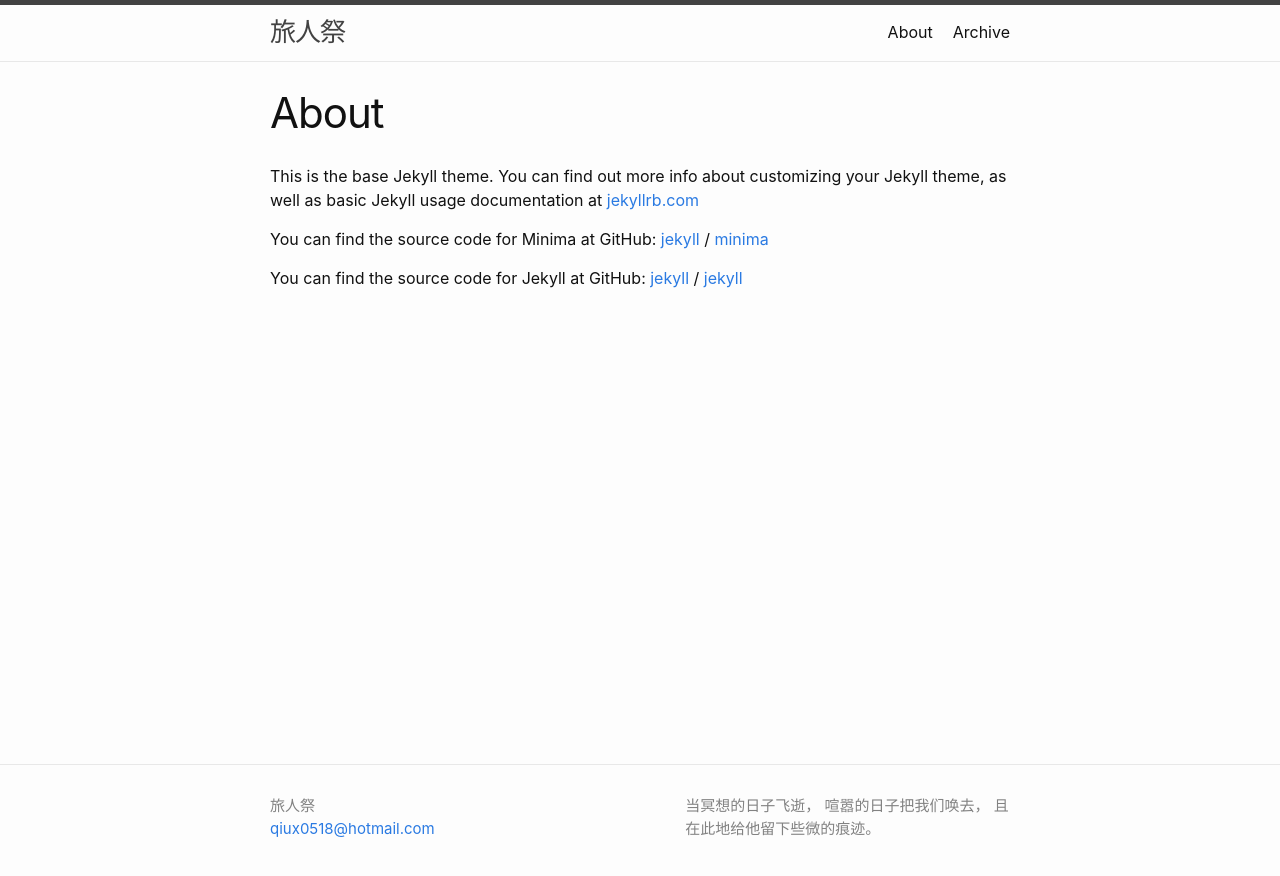
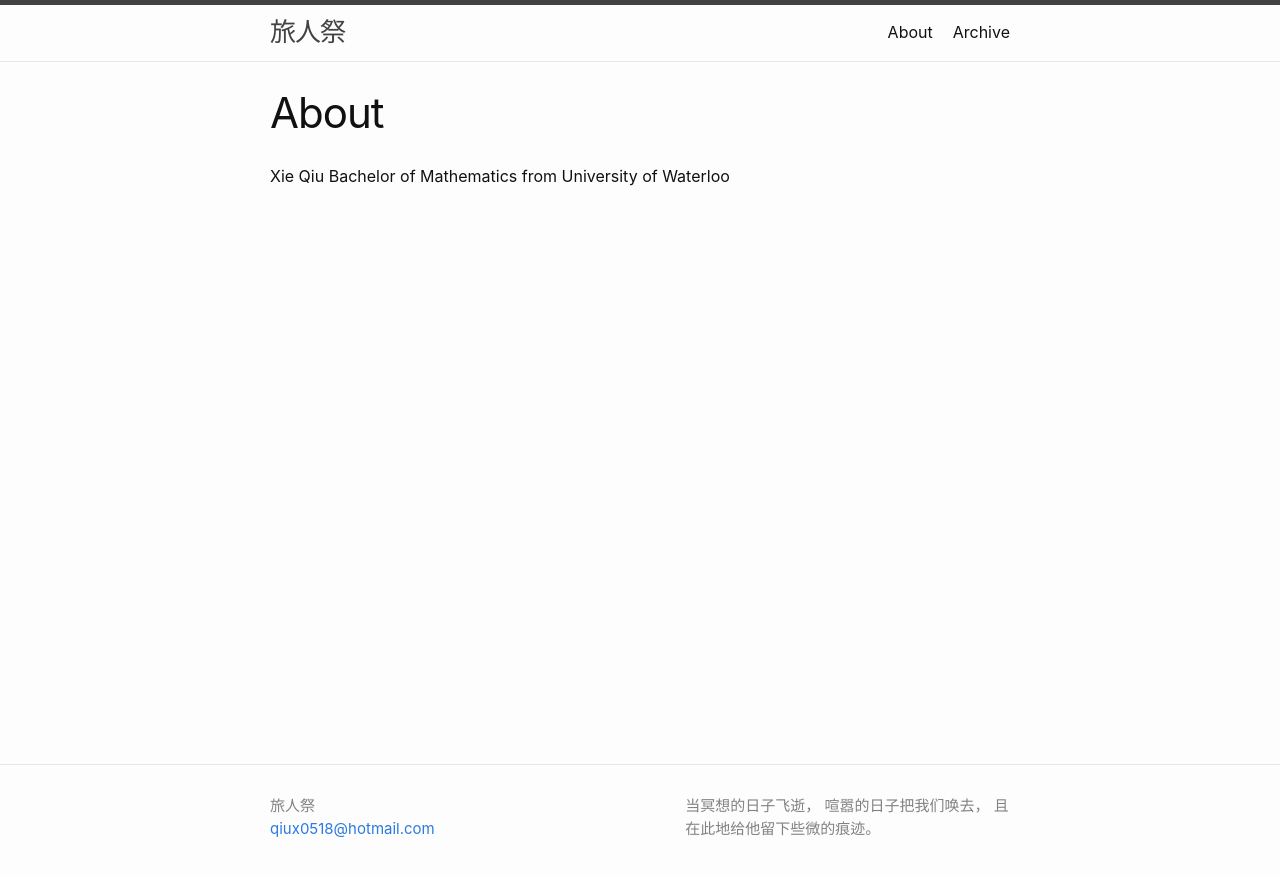
Before and after one commit to x7qiu/x7qiu.github.io, a Jekyll site: the page built from about.md, in a window 1280 px wide. Shown: the top 876 px of the page. Built offline with Jekyll 4.4.1, drawn with Linux system fonts in a browser that asks for light colours.

Commit message:
edited about page

```diff
--- a/about.md
+++ b/about.md
@@ -3,16 +3,5 @@ layout: page
 title: About
 permalink: /about/
 ---
-
-This is the base Jekyll theme. You can find out more info about customizing your Jekyll theme, as well as basic Jekyll usage documentation at [jekyllrb.com](https://jekyllrb.com/)
-
-You can find the source code for Minima at GitHub:
-[jekyll][jekyll-organization] /
-[minima](https://github.com/jekyll/minima)
-
-You can find the source code for Jekyll at GitHub:
-[jekyll][jekyll-organization] /
-[jekyll](https://github.com/jekyll/jekyll)
-
-
-[jekyll-organization]: https://github.com/jekyll
+Xie Qiu
+Bachelor of Mathematics from University of Waterloo
```
